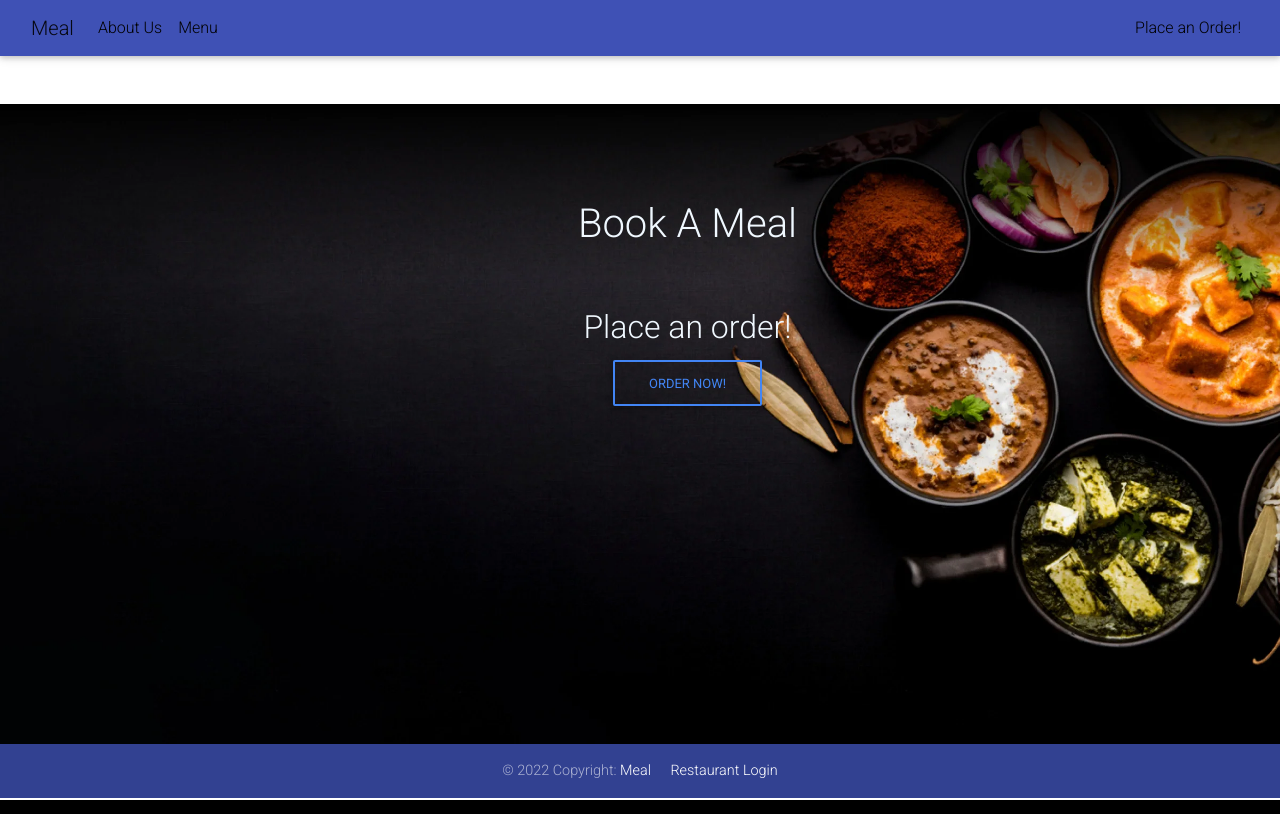
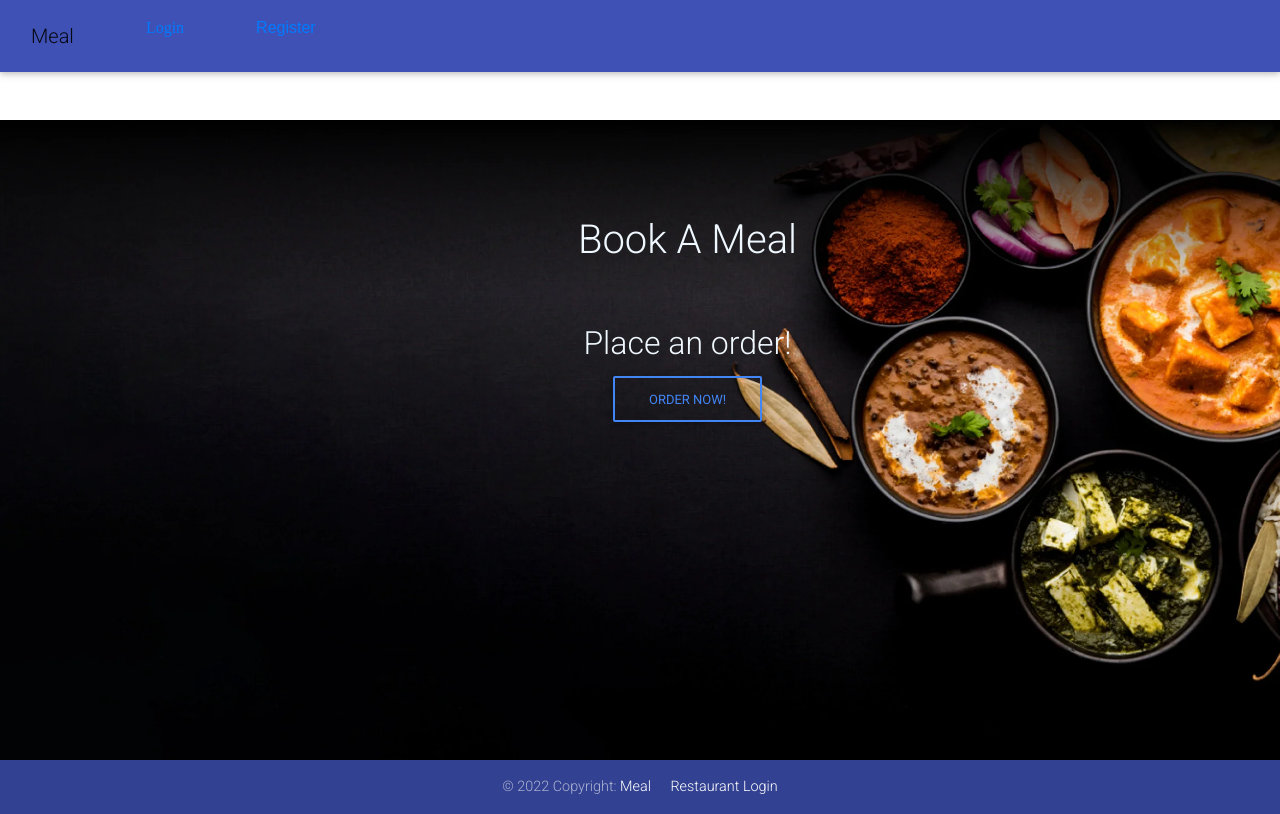
Before and after one commit to Andrewowalla/book-a-meal, a Django app: page / in a window 1280 px wide. Run offline with Django 4.2, Linux system fonts and the light colour scheme; some libraries are stand-ins or nearby versions.

Commit message:
updating templates

```diff
--- a/customer/templates/customer/navbar.html
+++ b/customer/templates/customer/navbar.html
@@ -4,21 +4,35 @@
         <button class="navbar-toggler" type="button" data-bs-toggle="collapse" data-bs-target="#navbarNav" aria-controls="navbarNav" aria-expanded="false" aria-label="Toggle navigation">
             <span class="navbar-toggler-icon"></span>
         </button>
+        <div class="collapse navbar-collapse" id="navbarTogglerDemo02">
+            {% if user.is_authenticated %}
+        <ul class="navbar-nav mr-auto mt-2 mt-lg-0" style="font-family:'Times New Roman', Times, serif;">
+             <ol class="nav-item active">
+                <a class="nav-link" aria-current="page" href="{%url 'about' %}">About Us</a>
+             </ol>
 
-        <div class="collapse navbar-collapse" id="navbarNav">
-            <ul class="navbar-nav mr-auto">
-                <li class="nav-item">
-                    <a class="nav-link" aria-current="page" href="{%url 'about' %}">About Us</a>
-                </li>
-                <li class="nav-item">
-                    <a class="nav-link" href="{%url 'menu' %}">Menu</a>
-                </li>
-            </ul>
-            <ul class="navbar-nav">
-                <li class="nav-item">
-                    <a class="nav-link" href="{%url 'order'%}">Place an Order!</a>
-                </li>
-            </ul>
-        </div>
+             <ol class="nav-item active">
+                <a class="nav-link" href="{%url 'menu' %}">Menu</a>
+           </ol>
+
+            <ol class="nav-item active">
+              <a class="nav-link"href="{%url 'logout'%}">Logout</a>
+
+            </ol>
+
+            <ol class="nav-item active">
+                <a class="nav-link" href="{%url 'order'%}">Place an Order!</a>
+
+            </ol>
+            {% else %}
+            <ol class="nav-item active" style="font-family:'Times New Roman', Times, serif;">
+              <a class='nav-link' href="{%url 'login'%}">Login</a>
+            </ol>
+
+            <ol class="nav-item active" style="font-family: 'Dosis', sans-serif;">
+              <a class='nav-link' href="{%url 'register'%}">Register</a>
+            </ol>
+        </ul>
+     {% endif %}
     </div>
   </nav>
--- a/customer/views.py
+++ b/customer/views.py
@@ -4,8 +4,37 @@ from django.views import View
 from django.db.models import Q
 from django.core.mail import send_mail
 from .models import MenuItem, Category, OrderModel
+from customer.forms import *
 
+def register(request):
+    if request.method=="POST":
+        form = UserRegisterForm(request.POST)
+        if form.is_valid():
+            form.save()
+            username = form.cleaned_data.get('username')
+            return redirect('login')
 
+    else:
+        form = UserRegisterForm()
+        return render(request,"registration/register.html",{'form':form})
+def loginPage(request):
+    if request.user.is_authenticated():
+        return redirect('index')
+
+    if request.method == "POST":
+        username=request.POST.get("username")
+        password = request.POST.get("password")
+        user = auth.authenticate(username=username, password=password)
+
+        if user is not None:
+                auth.login(request,user)
+                messages.info(request,"You are now logged in.")
+                return redirect('index')
+
+        else:
+            messages.error(request,"Invalid username or password.")
+
+    return render(request,'registration/login.html')
 class Index(View):
     def get(self, request, *args, **kwargs):
         return render(request, 'customer/index.html')
--- a/meal/urls.py
+++ b/meal/urls.py
@@ -15,14 +15,15 @@ Including another URLconf
 """
 from django.contrib import admin
 from django.urls import path
-from customer.views import Index, About, Menu, MenuSearch
+from customer.views import *
 
 from django.urls import path,include
-
+from customer import views as customer_views
 from django.conf.urls.static import static
 from customer.views import *
 import allauth
 from django.conf import settings
+from django.contrib.auth.views import LoginView,LogoutView
 
 urlpatterns = [
     path('admin/', admin.site.urls),
@@ -34,7 +35,9 @@ urlpatterns = [
     path('menu/search/', MenuSearch.as_view(), name='menu-search'),
     path('order/',Order.as_view(),name='order'),
 
-
+    path('accounts/register/',customer_views.register, name='register'),
+    path('login/',LoginView.as_view(next_page='index'), name='login'),
+    path('logout/',LogoutView.as_view(next_page='index'), name='logout'),
 
     path('order-confirmation/<int:pk>',OrderConfirmation.as_view(),name='order-confirmation'),
     path('payment-confirmation/',OrderPayConfirmation.as_view(),name='payment-confirmation'),
```
Also changed, not shown: customer/forms.py (added, +16 -0 lines), customer/templates/registration/login.html (added, +34 -0 lines), customer/templates/registration/register.html (added, +28 -0 lines).
